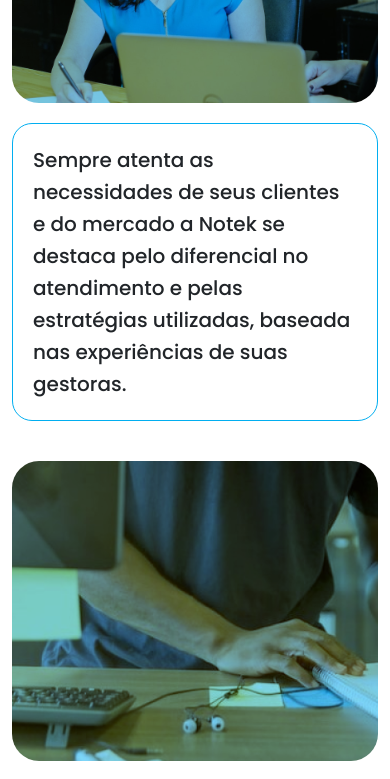
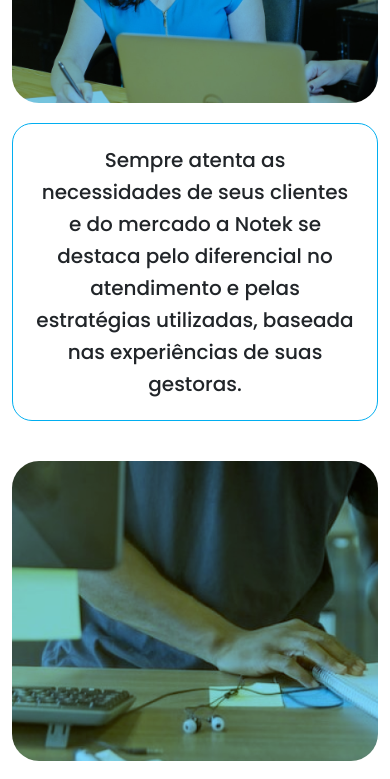
Before and after one commit to M1SS1NGHU3S/notekTemp, a React (Create React App) app: page /sobre in a window 390 px wide. Shown: the part 2520-3299 px from the top of the page. Built offline with nearby package versions, Linux system fonts and the light colour scheme.

Commit message:
Center SobreBase mobile

```diff
--- a/src/sections/SobreContent.css
+++ b/src/sections/SobreContent.css
@@ -169,6 +169,10 @@
         text-align: center;
     }
 
+    .text-box-base {
+        text-align: center;
+    }
+
     .missao-img-box {
         margin: 60px 0 30px 0;
     }
```
